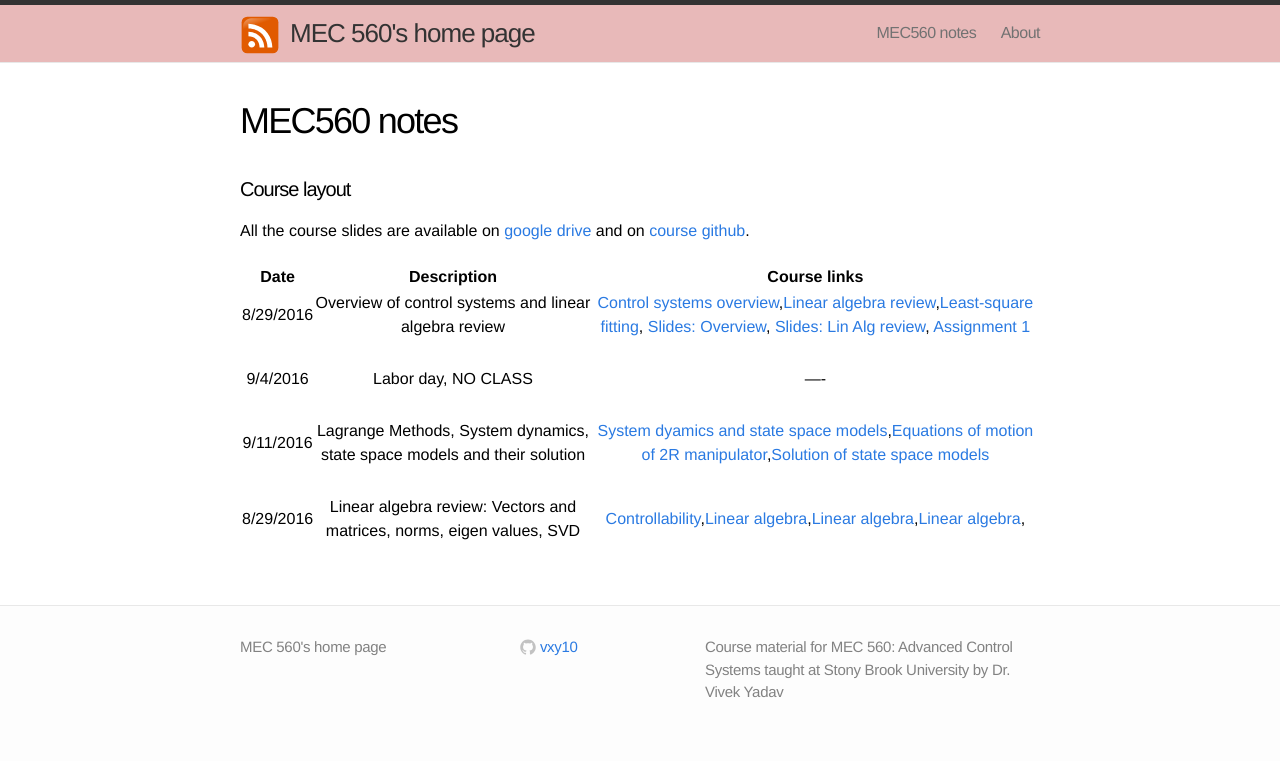
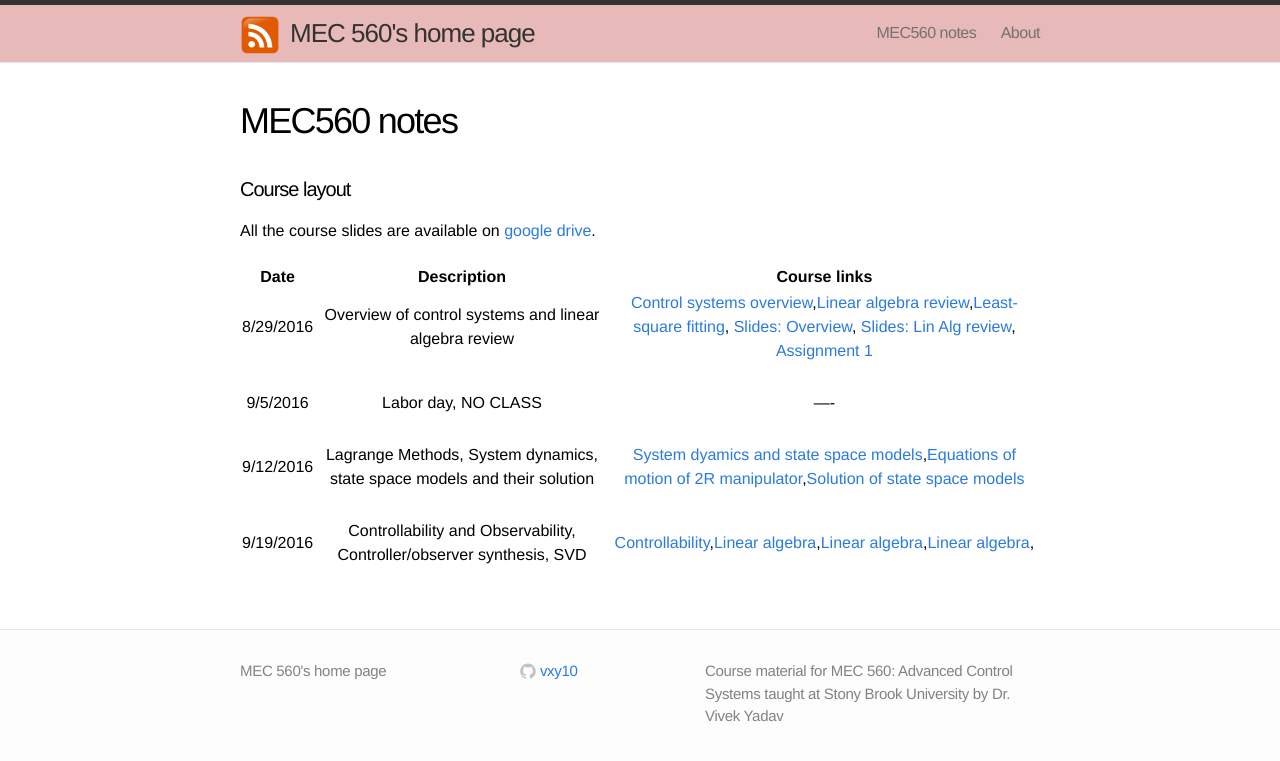
Before and after one commit to mec560sbu/mec560sbu.github.io, a Jekyll site: the page built from Course_materials.md, in a window 1280 px wide. Shown: the top 761 px of the page. Built offline with Jekyll 4.4.1, drawn with Linux system fonts in a browser that asks for light colours.

Commit message:
updated material page

```diff
--- a/Course_materials.md
+++ b/Course_materials.md
@@ -7,7 +7,7 @@ permalink: mec560-notes
 
 #### Course layout
 
-All the course slides are available on [google drive](https://drive.google.com/drive/folders/0B51BYOSh3EKQVklRc3QtZy0xUEU?usp=sharing) and on [course github](mec560sbu.github.edu).
+All the course slides are available on [google drive](https://drive.google.com/drive/folders/0B51BYOSh3EKQVklRc3QtZy0xUEU?usp=sharing).
 
 
 
@@ -16,8 +16,8 @@ All the course slides are available on [google drive](https://drive.google.com/d
 | :----------: | :--------------------------------------: | :--------: |
 |       8/29/2016    |    Overview of control systems and linear algebra review | [Control systems overview](2016/08/29/Control_Systems_Overview/),[Linear algebra review](2016/08/29/LinAlg_Review_Mbook/),[Least-square fitting](2016/08/29/Least_SQ_Fitting/), [Slides: Overview](https://docs.google.com/presentation/d/1D5BTjq8xqOGW-Dcbg_hwBvwOA2E7R8tSXYoV9N5NXYc/edit#slide=id.p), [Slides: Lin Alg review](https://mec560sbu.github.io/Prersentations/LinAlg_Review.html#/), [Assignment 1](https://mec560sbu.github.io/Assignments2016/MEC560_Assignment1_DUE_09192016.html)                |
 |       |                       |            |
-|        9/4/2016   |  Labor day, NO CLASS                      |    ----           |
+|        9/5/2016   |  Labor day, NO CLASS                      |    ----           |
 |       |                       |            |
-|       9/11/2016    |    Lagrange Methods, System dynamics, state space models and their solution | [System dyamics and state space models](2016/09/11/Systems_Dynamics/),[Equations of motion of 2R manipulator](https://mec560sbu.github.io/2016/08/30/2R_EOM_dynamics_example/),[Solution of state space models](2016/09/11/Solution_Systems_State_Space/)|
+|       9/12/2016    |    Lagrange Methods, System dynamics, state space models and their solution | [System dyamics and state space models](2016/09/11/Systems_Dynamics/),[Equations of motion of 2R manipulator](https://mec560sbu.github.io/2016/08/30/2R_EOM_dynamics_example/),[Solution of state space models](2016/09/11/Solution_Systems_State_Space/)|
 |       |                       |            |
-|      8/29/2016    |    Linear algebra review: Vectors and matrices, norms, eigen values, SVD  | [Controllability](google.com),[Linear algebra](google.com),[Linear algebra](google.com),[Linear algebra](google.com),                 |
+|      9/19/2016    |    Controllability and Observability, Controller/observer synthesis, SVD  | [Controllability](google.com),[Linear algebra](google.com),[Linear algebra](google.com),[Linear algebra](google.com),                 |
--- a/_posts/2016-09-11-Systems_Dynamics.markdown
+++ b/_posts/2016-09-11-Systems_Dynamics.markdown
@@ -12,7 +12,7 @@ System dynamics is a mathematical approach to understanding the behavior of comp
 
 <div class='fig figcenter fighighlight'>
   <img src='/images/controller_overview.png'>
-  <figcaption>Fig 2. - Simple 2-link manipulator or double pendulum</figcaption>
+  <figcaption>Fig 1. - Simple 2-link manipulator or double pendulum</figcaption>
 </div>
 
 For the example above, the system dynamics model is used to obtain estimates of position and heading of the car from sensor measurement. These estimates are then fed into the controller which utilizes the system dynamics model along with estimates of position and velocity to generate a control law to be applied to the car's actuators. In summary, system dynamics model is used convert measurements to estimates of the values necessary to describe what the system is doing, and for designing the control law.
```
Also changed, not shown: 1 other file.
